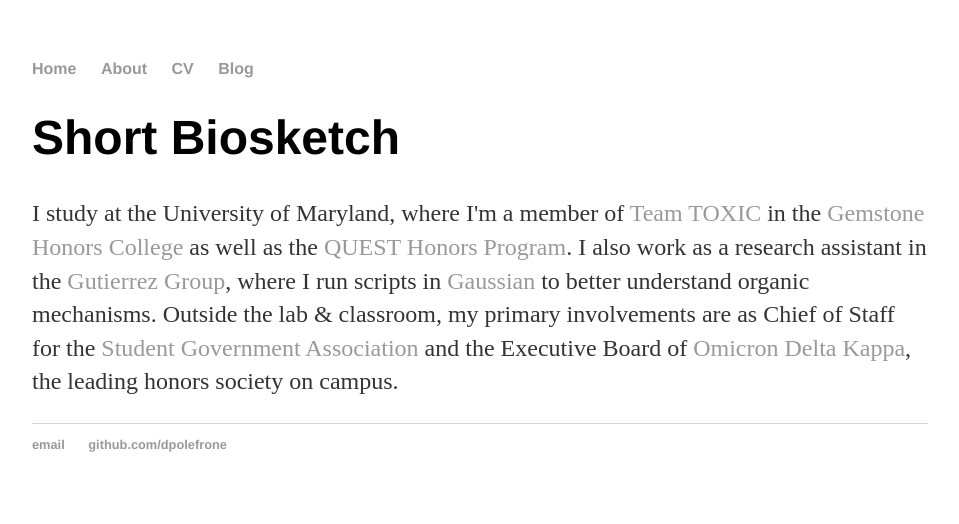
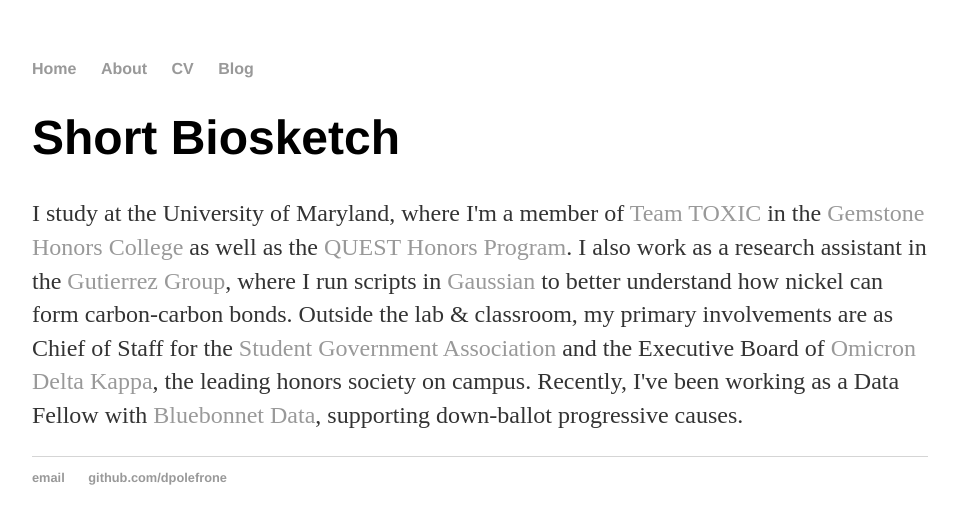
Before and after one commit to dpolefrone/dpolefrone.github.io, a Jekyll site: the page built from about/index.html, in a window 1280 px wide. Shown: the top 524 px of the page, without its empty margins (160-1119 px from the left). Built offline with Jekyll 4.4.1, drawn with Linux system fonts in a browser that asks for light colours.

Commit message:
Update index.html

```diff
--- a/about/index.html
+++ b/about/index.html
@@ -4,5 +4,5 @@ title: David Polefrone
 ---
 <div class="blurb">
 	<h1>Short Biosketch</h1>
-	<p>I study at the University of Maryland, where I'm a member of <a href="https://gemstonetoxic.github.io/">Team TOXIC</a> in the <a href="https://www.gemstone.umd.edu/">Gemstone Honors College</a> as well as the <a href="https://www.rhsmith.umd.edu/programs/undergraduate-programs/academics/fellows-special-programs/quest">QUEST Honors Program</a>. I also work as a research assistant in the <a href="https://www.gutierrezlabs.com/">Gutierrez Group</a>, where I run scripts in <a href="https://gaussian.com/">Gaussian</a> to better understand organic mechanisms. Outside the lab & classroom, my primary involvements are as Chief of Staff for the <a href="https://www.umdsga.com/">Student Government Association</a> and the Executive Board of <a href="https://odk.umd.edu/">Omicron Delta Kappa</a>, the leading honors society on campus.</p>
+	<p>I study at the University of Maryland, where I'm a member of <a href="https://gemstonetoxic.github.io/">Team TOXIC</a> in the <a href="https://www.gemstone.umd.edu/">Gemstone Honors College</a> as well as the <a href="https://www.rhsmith.umd.edu/programs/undergraduate-programs/academics/fellows-special-programs/quest">QUEST Honors Program</a>. I also work as a research assistant in the <a href="https://www.gutierrezlabs.com/">Gutierrez Group</a>, where I run scripts in <a href="https://gaussian.com/">Gaussian</a> to better understand how nickel can form carbon-carbon bonds. Outside the lab & classroom, my primary involvements are as Chief of Staff for the <a href="https://www.umdsga.com/">Student Government Association</a> and the Executive Board of <a href="https://odk.umd.edu/">Omicron Delta Kappa</a>, the leading honors society on campus. Recently, I've been working as a Data Fellow with <a href="https://www.bluebonnetdata.org"/>Bluebonnet Data</a>, supporting down-ballot progressive causes.</p>
 </div><!-- /.blurb -->
```
